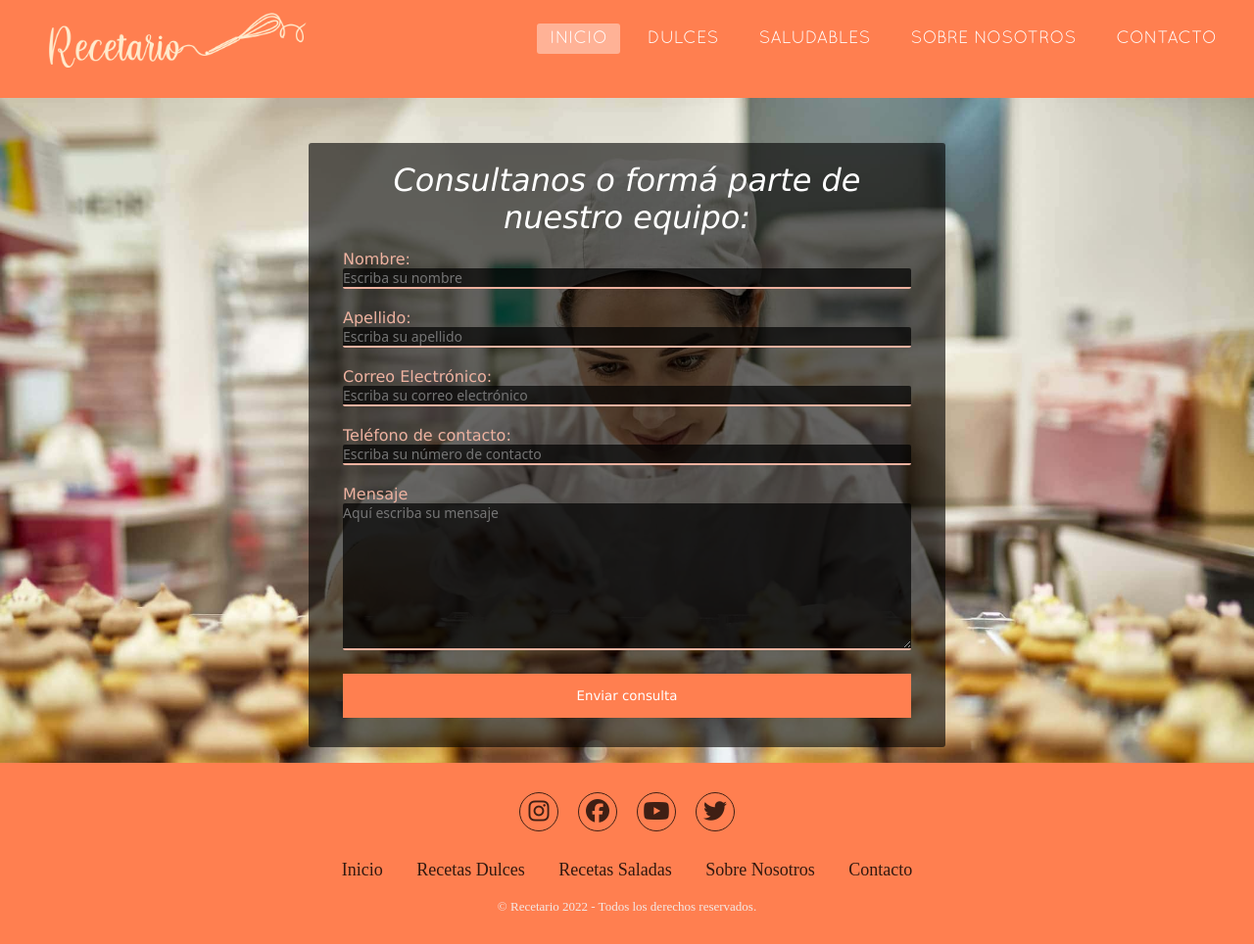
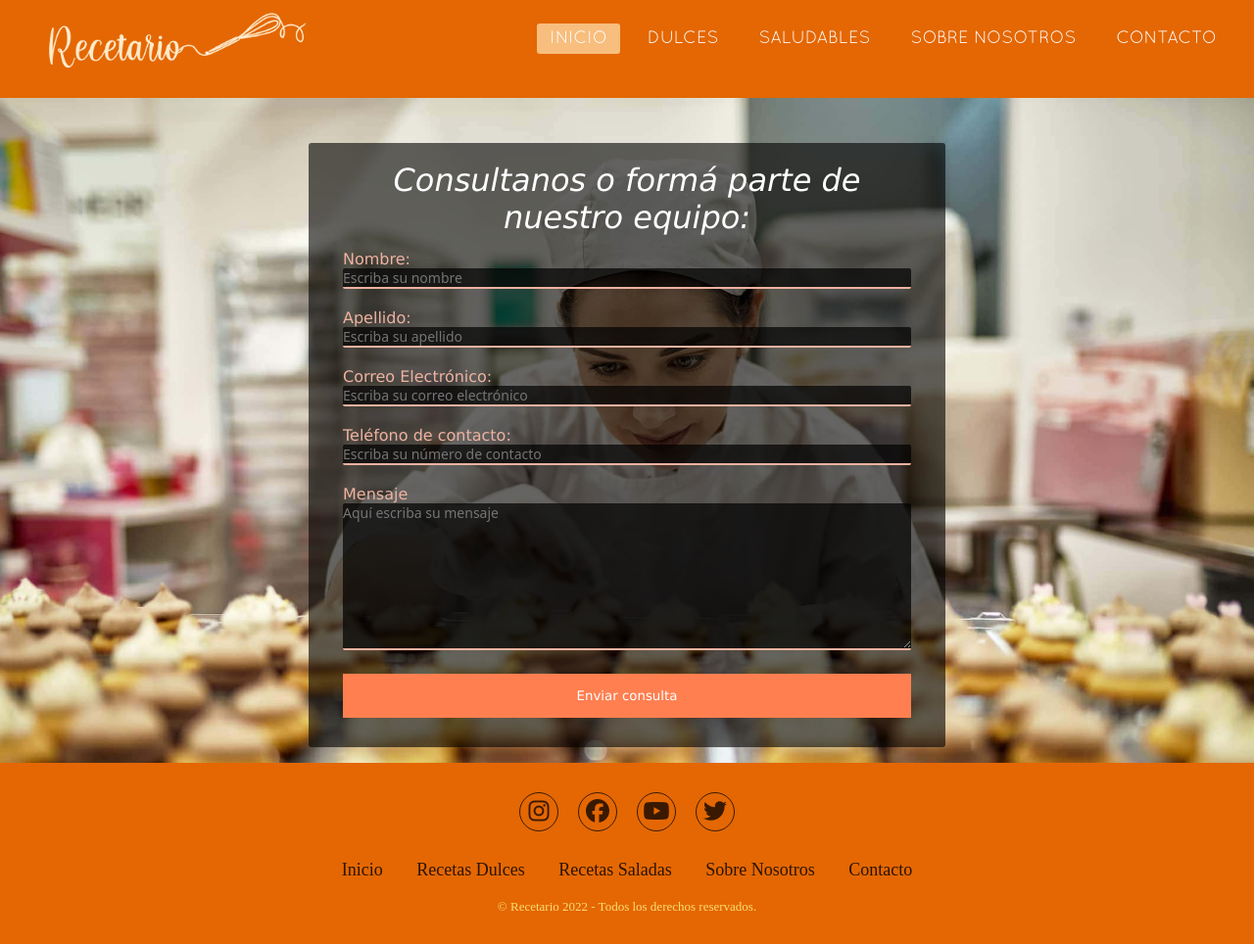
Before and after one commit to MelioraImpera/TPO2, a plain HTML site: page contacto.html in a window 1280 px wide. Shown: the whole page at 98% size. Drawn offline with Linux system fonts and the light colour scheme.

Commit message:
Correccion de colores y "active"

```diff
--- a/contacto.css
+++ b/contacto.css
@@ -20,7 +20,7 @@
 
 nav{
 
-    background: coral;
+    background: rgba(228,103,3,255);
     height: 100px;
     width: 100%;
     font-family: 'Quick', Verdana, Geneva, Tahoma, sans-serif;
@@ -56,7 +56,7 @@ nav ul li a{
 }
 
 nav li a.active, nav li a:hover{
-    background:rgb(255, 178, 150);
+    background:rgb(247, 190, 126);
     transition: 0.5s;
 }
 
@@ -83,7 +83,7 @@ nav li a.active, nav li a:hover{
 
 footer{
     padding: 30px 0;
-    background-color: coral;
+    background-color: rgba(228,103,3,255);
 }
 
 .footer .social{
@@ -139,7 +139,7 @@ footer{
     margin-top: 15px;
     text-align: center;
     font-size: 13px;
-    color: rgb(243, 233, 230);
+    color: rgba(251,223,113,255);
 }
 
 /* Estilo para formulario */
@@ -248,7 +248,7 @@ footer{
         position: absolute;
         width: 100%;
         height: 100vh;
-        background: rgb(248, 210, 196);
+        background: rgba(248, 190, 123, 0.993);
         top:5rem;
         left: -100%;
         text-align: center;
@@ -261,7 +261,7 @@ footer{
     }
     nav ul li a{
         font-size: 20px;
-        color: rgb(209, 81, 34);
+        color: rgb(204, 82, 37);
     }
     li a:hover, li a.active{
         background: none;
--- a/contacto.html
+++ b/contacto.html
@@ -30,7 +30,7 @@
 
         </a>
         <ul>
-            <li><a class="active" href="index.html">Inicio</a> </li>
+            <li><a class="active" href="contacto.html">Inicio</a> </li>
             <li><a href="dulces.html">Dulces</a> </li>
             <li><a href="saludables.html">Saludables</a> </li>
             <li><a href="somos.html">Sobre Nosotros</a> </li>
--- a/dulces.css
+++ b/dulces.css
@@ -66,7 +66,7 @@ nav ul li a{
 }
 
 nav li a.active, nav li a:hover{
-    background: rgb(248, 211, 169);;
+    background: rgb(247, 190, 126);
     transition: 0.5s;
 }
 
@@ -265,7 +265,7 @@ footer{
         position: absolute;
         width: 100%;
         height: 100vh;
-        background: rgba(255,161,61,255);
+        background: rgba(248, 190, 123, 0.993);
         top: 5rem;
         left: -100%;
         text-align: center;
@@ -278,11 +278,11 @@ footer{
     }
     nav ul li a{
         font-size: 20px;
-        color: white;
+        color: rgb(204, 82, 37);
     }
     li a:hover, li a.active{
         background: none;
-        color: rgb(189, 56, 8);
+        color: white;
     }
     #check:checked ~ ul{
         left:0;
--- a/somos.css
+++ b/somos.css
@@ -28,7 +28,7 @@
 }
 
 nav{
-    background: coral;
+    background: rgba(228,103,3,255);
     height: 100px;
     width: 100%;
     font-family: 'Quick', Verdana, Geneva, Tahoma, sans-serif;
@@ -65,7 +65,7 @@ nav ul li a{
 }
 
 nav li a.active, nav li a:hover{
-    background:rgb(255, 178, 150);
+    background:rgb(247, 190, 126);
     transition: 0.5s;
 }
 
@@ -108,7 +108,7 @@ body{
 }
 .mapa{
     width: 100%;
-    background-color:rgb(255, 178, 150);
+    background-color:rgba(248, 190, 123, 0.993);
     color: rgb(209, 81, 34);
     display: inline-block;
 }
@@ -136,7 +136,7 @@ body{
 
 footer{
     padding: 30px 0;
-    background-color: coral;
+    background-color:rgba(228,103,3,255);
 }
 
 .footer .social{
@@ -192,7 +192,7 @@ footer{
     margin-top: 15px;
     text-align: center;
     font-size: 13px;
-    color: rgb(243, 233, 230);
+    color: rgba(251,223,113,255);
 }
 
 /*-- Carousel de imagenes --*/
@@ -268,7 +268,7 @@ footer{
         position: absolute;
         width: 100%;
         height: 100vh;
-        background: rgb(248, 210, 196);
+        background: rgba(248, 190, 123, 0.993);
         top:5rem;
         left: -100%;
         text-align: center;
@@ -281,7 +281,7 @@ footer{
     }
     nav ul li a{
         font-size: 20px;
-        color: rgb(209, 81, 34);
+        color: rgb(204, 82, 37);
     }
     li a:hover, li a.active{
         background: none;
@@ -359,7 +359,7 @@ footer{
     .mapa{
         width: 100%;
         height: auto;
-        background-color:rgb(255, 178, 150);
+        background-color:rgba(248, 190, 123, 0.993);
         color: rgb(209, 81, 34);
     }
     .mapa h2{
```
Also changed, not shown: dulces.html (+1 -0 lines), somos.html (+1 -1 lines).
